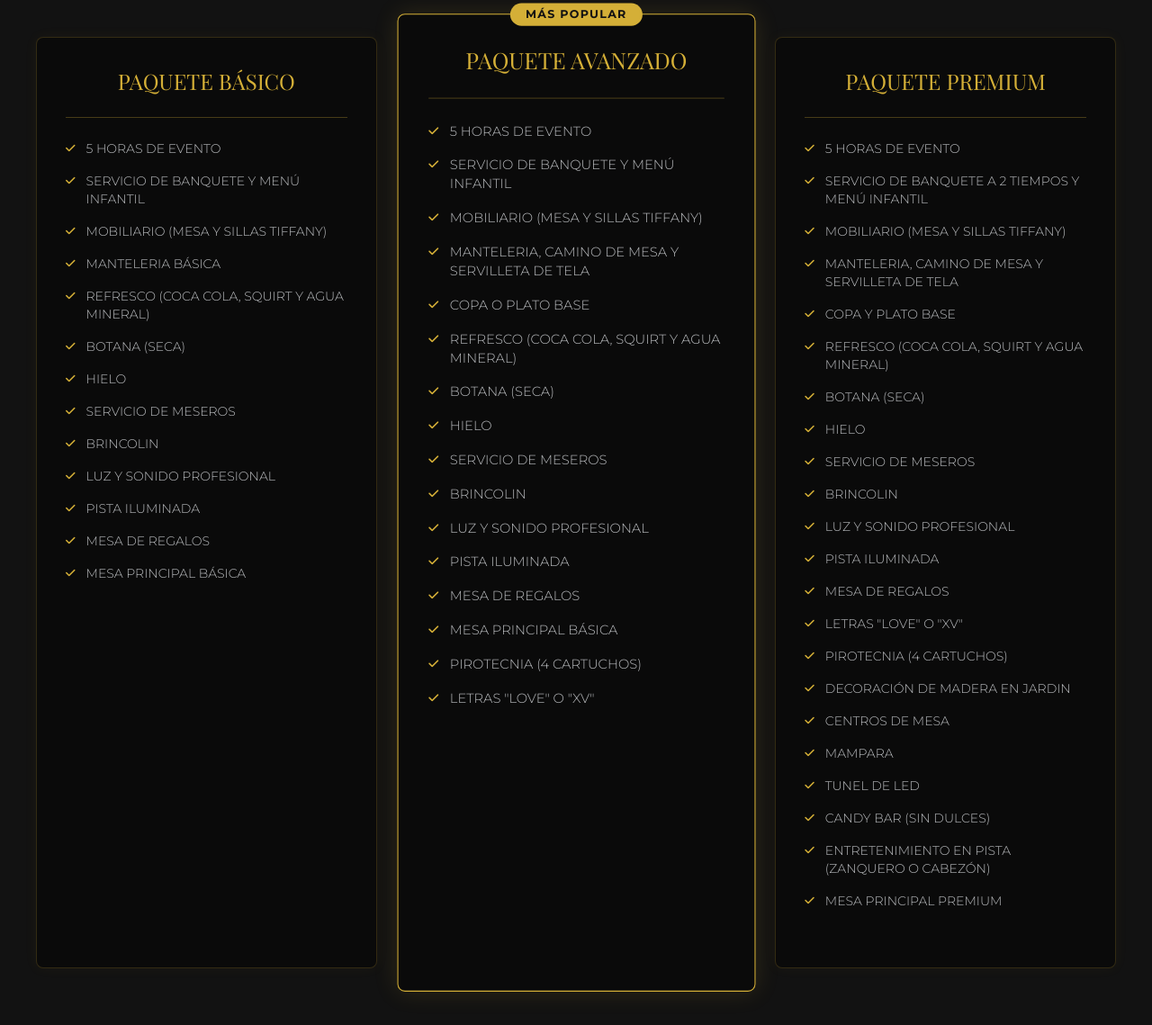
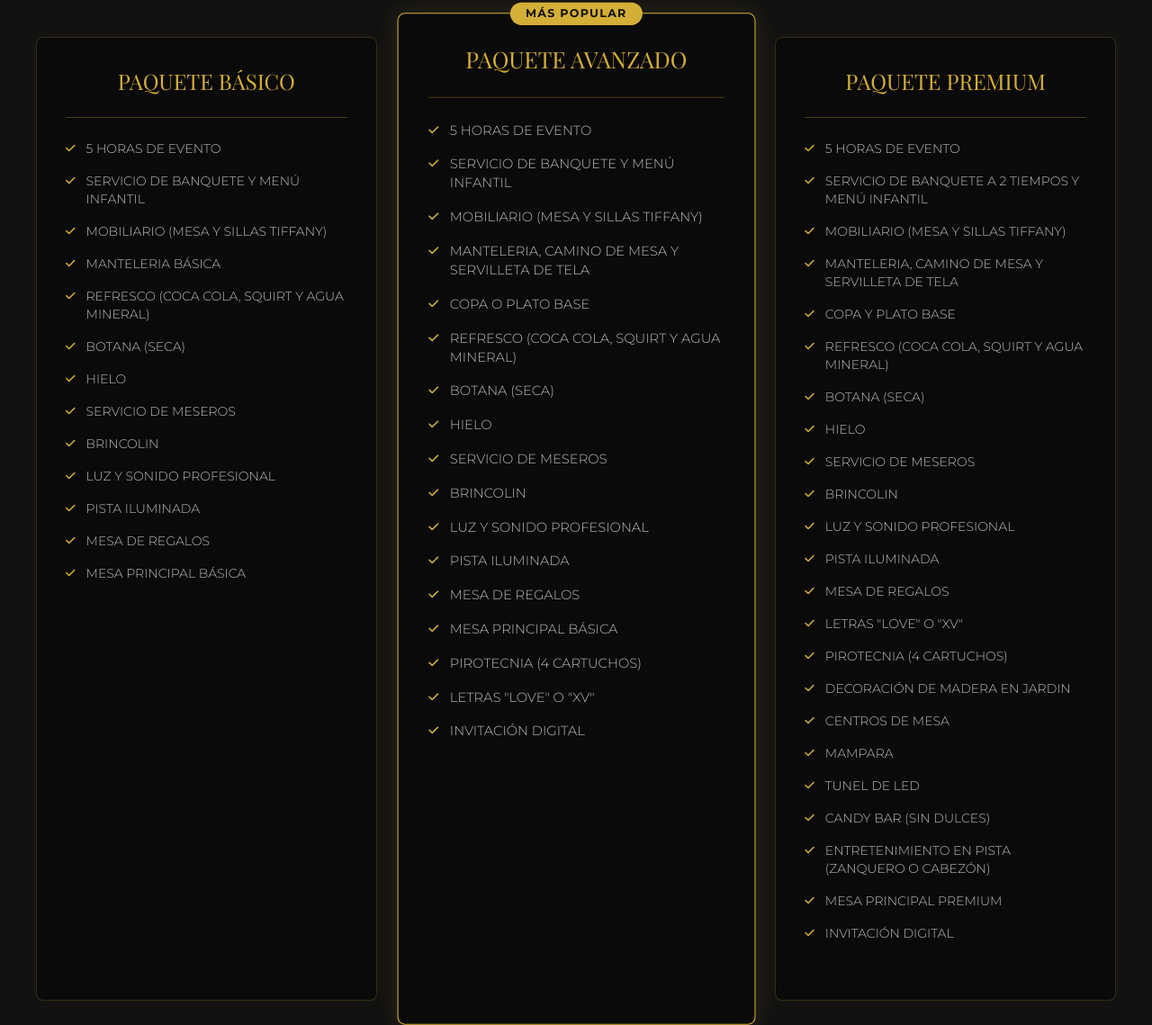
Before and after one commit to salonlacabana/principal, a website: page paquetes.html in a window 1280 px wide. Shown: the part 451-1590 px from the top of the page at 90% size. Drawn offline with nearby package versions, Linux system fonts and the light colour scheme; a web font is replaced by a local one.

Commit message:
AGREGAR paquetes

```diff
--- a/paquetes.html
+++ b/paquetes.html
@@ -8,8 +8,7 @@
     <meta name="description" content="Conoce los paquetes de eventos en Jardín de Eventos La Cabaña.">
 
     <meta property="og:title" content="Paquetes | La Cabaña">
-    <meta property="og:description"
-        content="Conoce los paquetes de eventos en Jardín de Eventos La Cabaña.">
+    <meta property="og:description" content="Conoce los paquetes de eventos en Jardín de Eventos La Cabaña.">
     <meta property="og:image" content="assets/fondo.jpg">
     <meta property="og:type" content="website">
 
@@ -70,85 +69,168 @@
             <p class="text-gold font-sans uppercase tracking-[0.3em] mb-4 text-sm md:text-base">Servicios Exclusivos</p>
             <h1 class="text-4xl md:text-6xl font-serif text-gold mb-6">Nuestros Paquetes</h1>
             <div class="w-px h-16 bg-gold mx-auto mb-6"></div>
-            <p class="text-lg text-light font-light max-w-2xl mx-auto opacity-80">Conoce lo que incluye cada uno de nuestros paquetes diseñados para tu evento perfecto.</p>
+            <p class="text-lg text-light font-light max-w-2xl mx-auto opacity-80">Conoce lo que incluye cada uno de
+                nuestros paquetes diseñados para tu evento perfecto.</p>
         </div>
 
         <div class="container mx-auto px-4 max-w-7xl">
             <div class="grid grid-cols-1 lg:grid-cols-3 gap-8 items-stretch">
 
                 <!-- Paquete Básico -->
-                <div class="bg-darker border border-gold/20 p-8 flex flex-col gs-reveal hover:-translate-y-2 transition-transform duration-300 shadow-[0_0_15px_rgba(212,175,55,0.05)] rounded-lg">
+                <div
+                    class="bg-darker border border-gold/20 p-8 flex flex-col gs-reveal hover:-translate-y-2 transition-transform duration-300 shadow-[0_0_15px_rgba(212,175,55,0.05)] rounded-lg">
                     <h2 class="text-2xl font-serif text-gold mb-6 text-center uppercase">Paquete Básico</h2>
                     <div class="w-full h-px bg-gold/30 mb-6"></div>
                     <ul class="text-light/80 space-y-4 mb-8 flex-grow font-light text-sm">
-                        <li class="flex items-start"><i class="fas fa-check text-gold mt-1 mr-3 text-xs"></i><span>5 HORAS DE EVENTO</span></li>
-                        <li class="flex items-start"><i class="fas fa-check text-gold mt-1 mr-3 text-xs"></i><span>SERVICIO DE BANQUETE Y MENÚ INFANTIL</span></li>
-                        <li class="flex items-start"><i class="fas fa-check text-gold mt-1 mr-3 text-xs"></i><span>MOBILIARIO (MESA Y SILLAS TIFFANY)</span></li>
-                        <li class="flex items-start"><i class="fas fa-check text-gold mt-1 mr-3 text-xs"></i><span>MANTELERIA BÁSICA</span></li>
-                        <li class="flex items-start"><i class="fas fa-check text-gold mt-1 mr-3 text-xs"></i><span>REFRESCO (COCA COLA, SQUIRT Y AGUA MINERAL)</span></li>
-                        <li class="flex items-start"><i class="fas fa-check text-gold mt-1 mr-3 text-xs"></i><span>BOTANA (SECA)</span></li>
-                        <li class="flex items-start"><i class="fas fa-check text-gold mt-1 mr-3 text-xs"></i><span>HIELO</span></li>
-                        <li class="flex items-start"><i class="fas fa-check text-gold mt-1 mr-3 text-xs"></i><span>SERVICIO DE MESEROS</span></li>
-                        <li class="flex items-start"><i class="fas fa-check text-gold mt-1 mr-3 text-xs"></i><span>BRINCOLIN</span></li>
-                        <li class="flex items-start"><i class="fas fa-check text-gold mt-1 mr-3 text-xs"></i><span>LUZ Y SONIDO PROFESIONAL</span></li>
-                        <li class="flex items-start"><i class="fas fa-check text-gold mt-1 mr-3 text-xs"></i><span>PISTA ILUMINADA</span></li>
-                        <li class="flex items-start"><i class="fas fa-check text-gold mt-1 mr-3 text-xs"></i><span>MESA DE REGALOS</span></li>
-                        <li class="flex items-start"><i class="fas fa-check text-gold mt-1 mr-3 text-xs"></i><span>MESA PRINCIPAL BÁSICA</span></li>
+                        <li class="flex items-start"><i class="fas fa-check text-gold mt-1 mr-3 text-xs"></i><span>5
+                                HORAS DE EVENTO</span></li>
+                        <li class="flex items-start"><i
+                                class="fas fa-check text-gold mt-1 mr-3 text-xs"></i><span>SERVICIO DE BANQUETE Y MENÚ
+                                INFANTIL</span></li>
+                        <li class="flex items-start"><i
+                                class="fas fa-check text-gold mt-1 mr-3 text-xs"></i><span>MOBILIARIO (MESA Y SILLAS
+                                TIFFANY)</span></li>
+                        <li class="flex items-start"><i
+                                class="fas fa-check text-gold mt-1 mr-3 text-xs"></i><span>MANTELERIA BÁSICA</span></li>
+                        <li class="flex items-start"><i
+                                class="fas fa-check text-gold mt-1 mr-3 text-xs"></i><span>REFRESCO (COCA COLA, SQUIRT Y
+                                AGUA MINERAL)</span></li>
+                        <li class="flex items-start"><i
+                                class="fas fa-check text-gold mt-1 mr-3 text-xs"></i><span>BOTANA (SECA)</span></li>
+                        <li class="flex items-start"><i
+                                class="fas fa-check text-gold mt-1 mr-3 text-xs"></i><span>HIELO</span></li>
+                        <li class="flex items-start"><i
+                                class="fas fa-check text-gold mt-1 mr-3 text-xs"></i><span>SERVICIO DE MESEROS</span>
+                        </li>
+                        <li class="flex items-start"><i
+                                class="fas fa-check text-gold mt-1 mr-3 text-xs"></i><span>BRINCOLIN</span></li>
+                        <li class="flex items-start"><i class="fas fa-check text-gold mt-1 mr-3 text-xs"></i><span>LUZ Y
+                                SONIDO PROFESIONAL</span></li>
+                        <li class="flex items-start"><i class="fas fa-check text-gold mt-1 mr-3 text-xs"></i><span>PISTA
+                                ILUMINADA</span></li>
+                        <li class="flex items-start"><i class="fas fa-check text-gold mt-1 mr-3 text-xs"></i><span>MESA
+                                DE REGALOS</span></li>
+                        <li class="flex items-start"><i class="fas fa-check text-gold mt-1 mr-3 text-xs"></i><span>MESA
+                                PRINCIPAL BÁSICA</span></li>
                     </ul>
                 </div>
 
                 <!-- Paquete Avanzado -->
-                <div class="bg-darker border border-gold p-8 flex flex-col gs-reveal hover:-translate-y-2 transition-transform duration-300 shadow-[0_0_25px_rgba(212,175,55,0.15)] relative lg:scale-105 z-10 rounded-lg">
-                    <div class="absolute -top-3 left-1/2 transform -translate-x-1/2 bg-gold text-dark px-4 py-1 text-xs font-bold uppercase tracking-widest rounded-full">Más Popular</div>
+                <div
+                    class="bg-darker border border-gold p-8 flex flex-col gs-reveal hover:-translate-y-2 transition-transform duration-300 shadow-[0_0_25px_rgba(212,175,55,0.15)] relative lg:scale-105 z-10 rounded-lg">
+                    <div
+                        class="absolute -top-3 left-1/2 transform -translate-x-1/2 bg-gold text-dark px-4 py-1 text-xs font-bold uppercase tracking-widest rounded-full">
+                        Más Popular</div>
                     <h2 class="text-2xl font-serif text-gold mb-6 text-center uppercase">Paquete Avanzado</h2>
                     <div class="w-full h-px bg-gold/30 mb-6"></div>
                     <ul class="text-light/80 space-y-4 mb-8 flex-grow font-light text-sm">
-                        <li class="flex items-start"><i class="fas fa-check text-gold mt-1 mr-3 text-xs"></i><span>5 HORAS DE EVENTO</span></li>
-                        <li class="flex items-start"><i class="fas fa-check text-gold mt-1 mr-3 text-xs"></i><span>SERVICIO DE BANQUETE Y MENÚ INFANTIL</span></li>
-                        <li class="flex items-start"><i class="fas fa-check text-gold mt-1 mr-3 text-xs"></i><span>MOBILIARIO (MESA Y SILLAS TIFFANY)</span></li>
-                        <li class="flex items-start"><i class="fas fa-check text-gold mt-1 mr-3 text-xs"></i><span>MANTELERIA, CAMINO DE MESA Y SERVILLETA DE TELA</span></li>
-                        <li class="flex items-start"><i class="fas fa-check text-gold mt-1 mr-3 text-xs"></i><span>COPA O PLATO BASE</span></li>
-                        <li class="flex items-start"><i class="fas fa-check text-gold mt-1 mr-3 text-xs"></i><span>REFRESCO (COCA COLA, SQUIRT Y AGUA MINERAL)</span></li>
-                        <li class="flex items-start"><i class="fas fa-check text-gold mt-1 mr-3 text-xs"></i><span>BOTANA (SECA)</span></li>
-                        <li class="flex items-start"><i class="fas fa-check text-gold mt-1 mr-3 text-xs"></i><span>HIELO</span></li>
-                        <li class="flex items-start"><i class="fas fa-check text-gold mt-1 mr-3 text-xs"></i><span>SERVICIO DE MESEROS</span></li>
-                        <li class="flex items-start"><i class="fas fa-check text-gold mt-1 mr-3 text-xs"></i><span>BRINCOLIN</span></li>
-                        <li class="flex items-start"><i class="fas fa-check text-gold mt-1 mr-3 text-xs"></i><span>LUZ Y SONIDO PROFESIONAL</span></li>
-                        <li class="flex items-start"><i class="fas fa-check text-gold mt-1 mr-3 text-xs"></i><span>PISTA ILUMINADA</span></li>
-                        <li class="flex items-start"><i class="fas fa-check text-gold mt-1 mr-3 text-xs"></i><span>MESA DE REGALOS</span></li>
-                        <li class="flex items-start"><i class="fas fa-check text-gold mt-1 mr-3 text-xs"></i><span>MESA PRINCIPAL BÁSICA</span></li>
-                        <li class="flex items-start"><i class="fas fa-check text-gold mt-1 mr-3 text-xs"></i><span>PIROTECNIA (4 CARTUCHOS)</span></li>
-                        <li class="flex items-start"><i class="fas fa-check text-gold mt-1 mr-3 text-xs"></i><span>LETRAS "LOVE" O "XV"</span></li>
+                        <li class="flex items-start"><i class="fas fa-check text-gold mt-1 mr-3 text-xs"></i><span>5
+                                HORAS DE EVENTO</span></li>
+                        <li class="flex items-start"><i
+                                class="fas fa-check text-gold mt-1 mr-3 text-xs"></i><span>SERVICIO DE BANQUETE Y MENÚ
+                                INFANTIL</span></li>
+                        <li class="flex items-start"><i
+                                class="fas fa-check text-gold mt-1 mr-3 text-xs"></i><span>MOBILIARIO (MESA Y SILLAS
+                                TIFFANY)</span></li>
+                        <li class="flex items-start"><i
+                                class="fas fa-check text-gold mt-1 mr-3 text-xs"></i><span>MANTELERIA, CAMINO DE MESA Y
+                                SERVILLETA DE TELA</span></li>
+                        <li class="flex items-start"><i class="fas fa-check text-gold mt-1 mr-3 text-xs"></i><span>COPA
+                                O PLATO BASE</span></li>
+                        <li class="flex items-start"><i
+                                class="fas fa-check text-gold mt-1 mr-3 text-xs"></i><span>REFRESCO (COCA COLA, SQUIRT Y
+                                AGUA MINERAL)</span></li>
+                        <li class="flex items-start"><i
+                                class="fas fa-check text-gold mt-1 mr-3 text-xs"></i><span>BOTANA (SECA)</span></li>
+                        <li class="flex items-start"><i
+                                class="fas fa-check text-gold mt-1 mr-3 text-xs"></i><span>HIELO</span></li>
+                        <li class="flex items-start"><i
+                                class="fas fa-check text-gold mt-1 mr-3 text-xs"></i><span>SERVICIO DE MESEROS</span>
+                        </li>
+                        <li class="flex items-start"><i
+                                class="fas fa-check text-gold mt-1 mr-3 text-xs"></i><span>BRINCOLIN</span></li>
+                        <li class="flex items-start"><i class="fas fa-check text-gold mt-1 mr-3 text-xs"></i><span>LUZ Y
+                                SONIDO PROFESIONAL</span></li>
+                        <li class="flex items-start"><i class="fas fa-check text-gold mt-1 mr-3 text-xs"></i><span>PISTA
+                                ILUMINADA</span></li>
+                        <li class="flex items-start"><i class="fas fa-check text-gold mt-1 mr-3 text-xs"></i><span>MESA
+                                DE REGALOS</span></li>
+                        <li class="flex items-start"><i class="fas fa-check text-gold mt-1 mr-3 text-xs"></i><span>MESA
+                                PRINCIPAL BÁSICA</span></li>
+                        <li class="flex items-start"><i
+                                class="fas fa-check text-gold mt-1 mr-3 text-xs"></i><span>PIROTECNIA (4
+                                CARTUCHOS)</span></li>
+                        <li class="flex items-start"><i
+                                class="fas fa-check text-gold mt-1 mr-3 text-xs"></i><span>LETRAS "LOVE" O "XV"</span>
+                        </li>
+                        <li class="flex items-start"><i
+                                class="fas fa-check text-gold mt-1 mr-3 text-xs"></i><span>INVITACIÓN DIGITAL</span>
+                        </li>
                     </ul>
                 </div>
 
                 <!-- Paquete Premium -->
-                <div class="bg-darker border border-gold/20 p-8 flex flex-col gs-reveal hover:-translate-y-2 transition-transform duration-300 shadow-[0_0_15px_rgba(212,175,55,0.05)] rounded-lg">
+                <div
+                    class="bg-darker border border-gold/20 p-8 flex flex-col gs-reveal hover:-translate-y-2 transition-transform duration-300 shadow-[0_0_15px_rgba(212,175,55,0.05)] rounded-lg">
                     <h2 class="text-2xl font-serif text-gold mb-6 text-center uppercase">Paquete Premium</h2>
                     <div class="w-full h-px bg-gold/30 mb-6"></div>
                     <ul class="text-light/80 space-y-4 mb-8 flex-grow font-light text-sm">
-                        <li class="flex items-start"><i class="fas fa-check text-gold mt-1 mr-3 text-xs"></i><span>5 HORAS DE EVENTO</span></li>
-                        <li class="flex items-start"><i class="fas fa-check text-gold mt-1 mr-3 text-xs"></i><span>SERVICIO DE BANQUETE A 2 TIEMPOS Y MENÚ INFANTIL</span></li>
-                        <li class="flex items-start"><i class="fas fa-check text-gold mt-1 mr-3 text-xs"></i><span>MOBILIARIO (MESA Y SILLAS TIFFANY)</span></li>
-                        <li class="flex items-start"><i class="fas fa-check text-gold mt-1 mr-3 text-xs"></i><span>MANTELERIA, CAMINO DE MESA Y SERVILLETA DE TELA</span></li>
-                        <li class="flex items-start"><i class="fas fa-check text-gold mt-1 mr-3 text-xs"></i><span>COPA Y PLATO BASE</span></li>
-                        <li class="flex items-start"><i class="fas fa-check text-gold mt-1 mr-3 text-xs"></i><span>REFRESCO (COCA COLA, SQUIRT Y AGUA MINERAL)</span></li>
-                        <li class="flex items-start"><i class="fas fa-check text-gold mt-1 mr-3 text-xs"></i><span>BOTANA (SECA)</span></li>
-                        <li class="flex items-start"><i class="fas fa-check text-gold mt-1 mr-3 text-xs"></i><span>HIELO</span></li>
-                        <li class="flex items-start"><i class="fas fa-check text-gold mt-1 mr-3 text-xs"></i><span>SERVICIO DE MESEROS</span></li>
-                        <li class="flex items-start"><i class="fas fa-check text-gold mt-1 mr-3 text-xs"></i><span>BRINCOLIN</span></li>
-                        <li class="flex items-start"><i class="fas fa-check text-gold mt-1 mr-3 text-xs"></i><span>LUZ Y SONIDO PROFESIONAL</span></li>
-                        <li class="flex items-start"><i class="fas fa-check text-gold mt-1 mr-3 text-xs"></i><span>PISTA ILUMINADA</span></li>
-                        <li class="flex items-start"><i class="fas fa-check text-gold mt-1 mr-3 text-xs"></i><span>MESA DE REGALOS</span></li>
-                        <li class="flex items-start"><i class="fas fa-check text-gold mt-1 mr-3 text-xs"></i><span>LETRAS "LOVE" O "XV"</span></li>
-                        <li class="flex items-start"><i class="fas fa-check text-gold mt-1 mr-3 text-xs"></i><span>PIROTECNIA (4 CARTUCHOS)</span></li>
-                        <li class="flex items-start"><i class="fas fa-check text-gold mt-1 mr-3 text-xs"></i><span>DECORACIÓN DE MADERA EN JARDIN</span></li>
-                        <li class="flex items-start"><i class="fas fa-check text-gold mt-1 mr-3 text-xs"></i><span>CENTROS DE MESA</span></li>
-                        <li class="flex items-start"><i class="fas fa-check text-gold mt-1 mr-3 text-xs"></i><span>MAMPARA</span></li>
-                        <li class="flex items-start"><i class="fas fa-check text-gold mt-1 mr-3 text-xs"></i><span>TUNEL DE LED</span></li>
-                        <li class="flex items-start"><i class="fas fa-check text-gold mt-1 mr-3 text-xs"></i><span>CANDY BAR (SIN DULCES)</span></li>
-                        <li class="flex items-start"><i class="fas fa-check text-gold mt-1 mr-3 text-xs"></i><span>ENTRETENIMIENTO EN PISTA (ZANQUERO O CABEZÓN)</span></li>
-                        <li class="flex items-start"><i class="fas fa-check text-gold mt-1 mr-3 text-xs"></i><span>MESA PRINCIPAL PREMIUM</span></li>
+                        <li class="flex items-start"><i class="fas fa-check text-gold mt-1 mr-3 text-xs"></i><span>5
+                                HORAS DE EVENTO</span></li>
+                        <li class="flex items-start"><i
+                                class="fas fa-check text-gold mt-1 mr-3 text-xs"></i><span>SERVICIO DE BANQUETE A 2
+                                TIEMPOS Y MENÚ INFANTIL</span></li>
+                        <li class="flex items-start"><i
+                                class="fas fa-check text-gold mt-1 mr-3 text-xs"></i><span>MOBILIARIO (MESA Y SILLAS
+                                TIFFANY)</span></li>
+                        <li class="flex items-start"><i
+                                class="fas fa-check text-gold mt-1 mr-3 text-xs"></i><span>MANTELERIA, CAMINO DE MESA Y
+                                SERVILLETA DE TELA</span></li>
+                        <li class="flex items-start"><i class="fas fa-check text-gold mt-1 mr-3 text-xs"></i><span>COPA
+                                Y PLATO BASE</span></li>
+                        <li class="flex items-start"><i
+                                class="fas fa-check text-gold mt-1 mr-3 text-xs"></i><span>REFRESCO (COCA COLA, SQUIRT Y
+                                AGUA MINERAL)</span></li>
+                        <li class="flex items-start"><i
+                                class="fas fa-check text-gold mt-1 mr-3 text-xs"></i><span>BOTANA (SECA)</span></li>
+                        <li class="flex items-start"><i
+                                class="fas fa-check text-gold mt-1 mr-3 text-xs"></i><span>HIELO</span></li>
+                        <li class="flex items-start"><i
+                                class="fas fa-check text-gold mt-1 mr-3 text-xs"></i><span>SERVICIO DE MESEROS</span>
+                        </li>
+                        <li class="flex items-start"><i
+                                class="fas fa-check text-gold mt-1 mr-3 text-xs"></i><span>BRINCOLIN</span></li>
+                        <li class="flex items-start"><i class="fas fa-check text-gold mt-1 mr-3 text-xs"></i><span>LUZ Y
+                                SONIDO PROFESIONAL</span></li>
+                        <li class="flex items-start"><i class="fas fa-check text-gold mt-1 mr-3 text-xs"></i><span>PISTA
+                                ILUMINADA</span></li>
+                        <li class="flex items-start"><i class="fas fa-check text-gold mt-1 mr-3 text-xs"></i><span>MESA
+                                DE REGALOS</span></li>
+                        <li class="flex items-start"><i
+                                class="fas fa-check text-gold mt-1 mr-3 text-xs"></i><span>LETRAS "LOVE" O "XV"</span>
+                        </li>
+                        <li class="flex items-start"><i
+                                class="fas fa-check text-gold mt-1 mr-3 text-xs"></i><span>PIROTECNIA (4
+                                CARTUCHOS)</span></li>
+                        <li class="flex items-start"><i
+                                class="fas fa-check text-gold mt-1 mr-3 text-xs"></i><span>DECORACIÓN DE MADERA EN
+                                JARDIN</span></li>
+                        <li class="flex items-start"><i
+                                class="fas fa-check text-gold mt-1 mr-3 text-xs"></i><span>CENTROS DE MESA</span></li>
+                        <li class="flex items-start"><i
+                                class="fas fa-check text-gold mt-1 mr-3 text-xs"></i><span>MAMPARA</span></li>
+                        <li class="flex items-start"><i class="fas fa-check text-gold mt-1 mr-3 text-xs"></i><span>TUNEL
+                                DE LED</span></li>
+                        <li class="flex items-start"><i class="fas fa-check text-gold mt-1 mr-3 text-xs"></i><span>CANDY
+                                BAR (SIN DULCES)</span></li>
+                        <li class="flex items-start"><i
+                                class="fas fa-check text-gold mt-1 mr-3 text-xs"></i><span>ENTRETENIMIENTO EN PISTA
+                                (ZANQUERO O CABEZÓN)</span></li>
+                        <li class="flex items-start"><i class="fas fa-check text-gold mt-1 mr-3 text-xs"></i><span>MESA
+                                PRINCIPAL PREMIUM</span></li>
+                        <li class="flex items-start"><i
+                                class="fas fa-check text-gold mt-1 mr-3 text-xs"></i><span>INVITACIÓN DIGITAL</span>
+                        </li>
                     </ul>
                 </div>
             </div>
```
